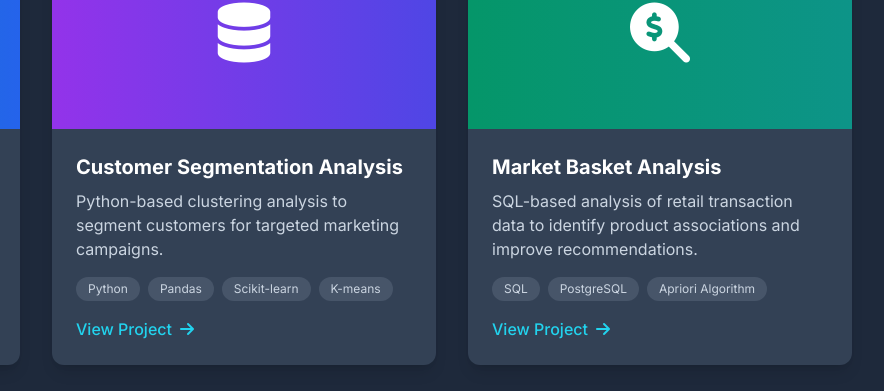
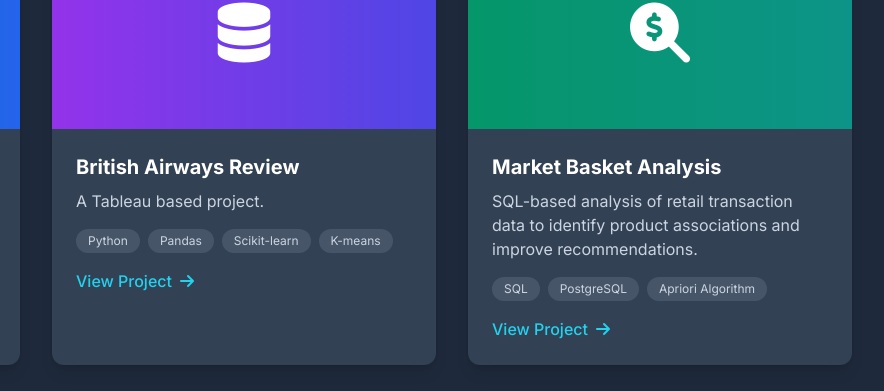
Before and after one commit to benet013/New-Portfolio, a plain HTML site: page index.html in a window 1280 px wide. Shown: the part 1135-1526 px from the top of the page, 396-1280 px from the left. Drawn offline with nearby package versions, Linux system fonts and the light colour scheme.

Commit message:
updated Tableau project

```diff
--- a/index.html
+++ b/index.html
@@ -182,9 +182,9 @@
                         <i class="fas fa-database text-white text-6xl"></i>
                     </div>
                     <div class="p-6">
-                        <h3 class="text-xl font-bold text-white mb-2">Customer Segmentation Analysis</h3>
+                        <h3 class="text-xl font-bold text-white mb-2">British Airways Review</h3>
                         <p class="text-slate-300 mb-4">
-                            Python-based clustering analysis to segment customers for targeted marketing campaigns.
+                            A Tableau based project.
                         </p>
                         <div class="flex flex-wrap gap-2 mb-4">
                             <span class="px-3 py-1 bg-slate-600 rounded-full text-xs text-slate-300">Python</span>
@@ -192,7 +192,7 @@
                             <span class="px-3 py-1 bg-slate-600 rounded-full text-xs text-slate-300">Scikit-learn</span>
                             <span class="px-3 py-1 bg-slate-600 rounded-full text-xs text-slate-300">K-means</span>
                         </div>
-                        <a href="#" class="text-cyan-400 hover:text-cyan-300 font-medium flex items-center">
+                        <a href="https://public.tableau.com/app/profile/binit.limbu/viz/TableauProject_17506854306770/Dashboard1?publish=yes" class="text-cyan-400 hover:text-cyan-300 font-medium flex items-center">
                             View Project <i class="fas fa-arrow-right ml-2"></i>
                         </a>
                     </div>
```
